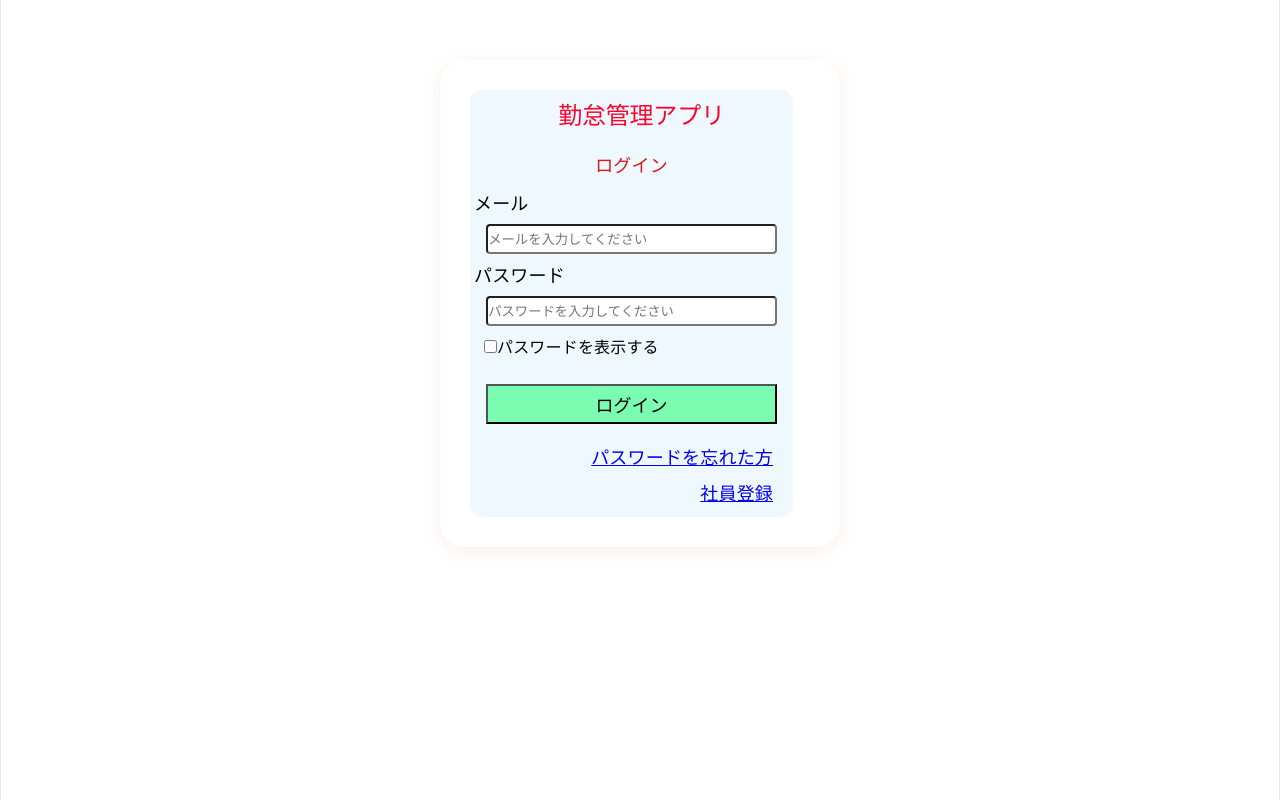
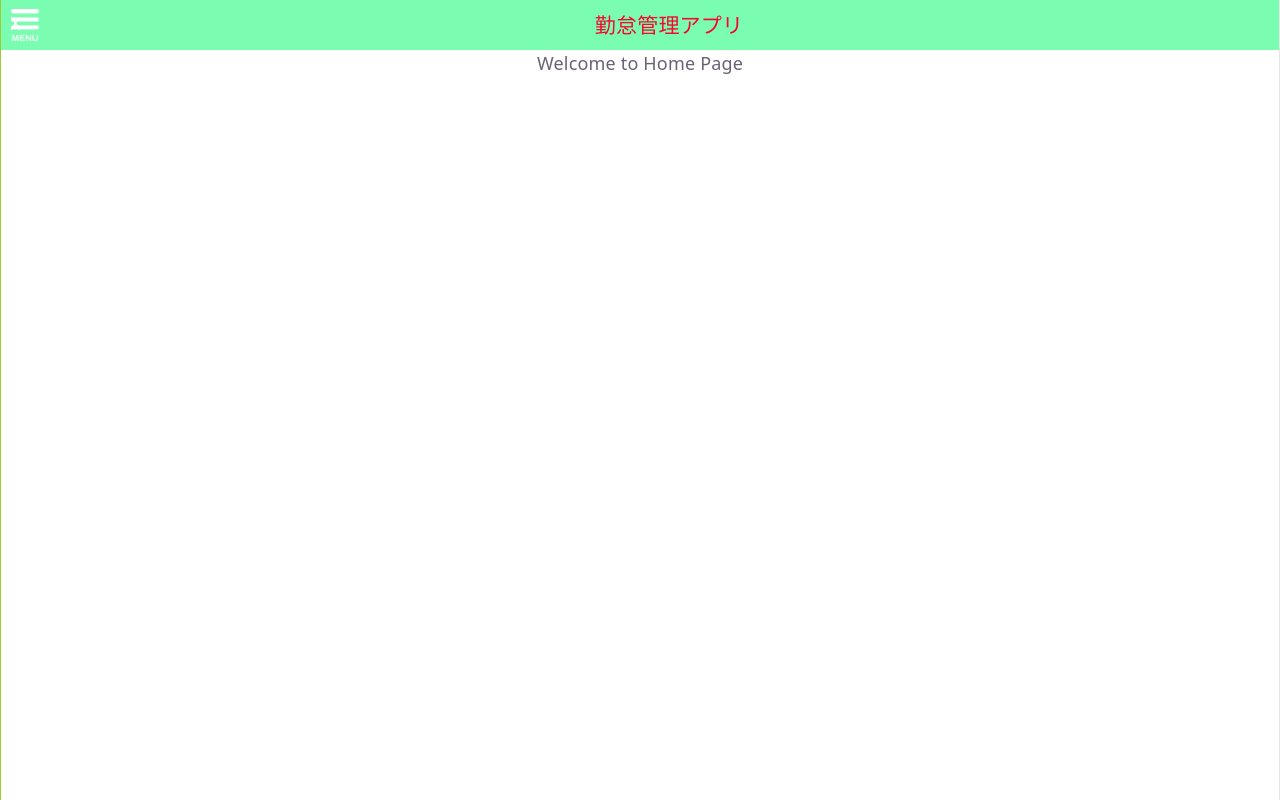
Before and after one commit to nbhvduc/React, a React (Vite) app: page / in a window 1280 px wide. Before the commit this address led to /login. Built offline with nearby package versions, Linux system fonts and the light colour scheme.

Commit message:
add menu and menu item

```diff
--- a/src/App.tsx
+++ b/src/App.tsx
@@ -1,8 +1,10 @@
-import { Link, Outlet } from "react-router";
+import { Outlet } from "react-router";
+import { Menu } from "./Pages/Menu/menu";
 
 export default function App() {
   return (
     <>
+      <Menu />
       <Outlet />
     </>
   );
--- a/src/Home/home.tsx
+++ b/src/Home/home.tsx
@@ -1,12 +1,9 @@
 import { useEffect } from "react"
 import { useNavigate } from "react-router"
 
-export const  Home = () => {
+
+export const Home = () => {
     const navigate = useNavigate()
-
-    useEffect(() => {
-        navigate("/login")
-    }, [navigate])
 
     return (
         <div>Welcome to Home Page</div>
--- a/src/Pages/Menu/menu.css
+++ b/src/Pages/Menu/menu.css
@@ -1,3 +1,34 @@
+.container {
+  display: flex;
+
+}
+.app-content {
+  flex: 1
+}
+.menu {
+  width: 280px;
+  background: yellowgreen;
+  position: absolute;
+  top: 0;
+  bottom: 0;
+  transition: all 3ms ease-in-out;
+  transform: translateX(-100%);
+}
+.menu li {
+  cursor: pointer;
+}
+
+.menu-open {
+  transform: translateX(0);
+}
+.close-menu-icon {
+  position: absolute;
+  top: 10px;
+  right: -20px;
+  color: white;
+  cursor: pointer;
+}
+
 .title-menu {
   color: rgb(246, 7, 47);
   height: 50px;
@@ -19,4 +50,5 @@
   width: 28px;
   height: auto;
   margin-left: 10px;
+  cursor: pointer;
 }
--- a/src/Pages/Menu/menu.tsx
+++ b/src/Pages/Menu/menu.tsx
@@ -1,12 +1,53 @@
+import { useState } from "react";
+import { useNavigate } from "react-router";
+
+import menuSticker from "../../assets/menu-sticker.png";
 import "./menu.css";
-import menuSticker from "../../assets/menu-sticker.png";
 
 export function Menu() {
+  const navigate = useNavigate()
+  const [isMenuOpen, setIsMenuOpen] = useState(false)
+
+  function handleToggleMenu() {
+    setIsMenuOpen((prev) => !prev)
+  }
+
+  const menuClassName = ["menu", isMenuOpen ? 'menu-open' : ""].join(" ")
+  // isMenuOpen = true => ["menu", "menu-open "]
+  // isMenuOpen = false => ["menu"]
+  // ["menu", isMenuOpen ? 'menu-open' : ""].join(" ")  => 'menu menu-open'
+  console.log(menuClassName)
+
   return (
-    <div>
-      <div className="header">
-        <img src={menuSticker} alt="menu-Sticker" />
-        <h3 className="title-menu">勤怠管理アプリ</h3>
+    <div className="container">
+      <div className={menuClassName}>
+        <ul>
+          <li onClick={() => {
+            navigate('/')
+            handleToggleMenu()
+          }}>
+            Home page
+          </li>
+          <li onClick={() => {
+            navigate('/salary')
+            handleToggleMenu()
+          }}>
+            Salary
+          </li>
+          <li onClick={() => {
+            navigate('/change-password')
+            handleToggleMenu()
+          }}>
+            Change Password
+          </li>
+        </ul>
+        <span onClick={handleToggleMenu} className="close-menu-icon">X</span>
+      </div>
+      <div className="app-content">
+        <div className="header">
+          <img onClick={handleToggleMenu} src={menuSticker} alt="menu-icon" />
+          <h3 className="title-menu">勤怠管理アプリ</h3>
+        </div>
       </div>
     </div>
   );
--- /dev/null
+++ b/src/Salary/Salary.tsx
@@ -0,0 +1,5 @@
+export const Salary = () => {
+    return (
+        <div>Welcome to Salary Page</div>
+    )
+}
```
Also changed, not shown: src/router.tsx (+3 -4 lines).
